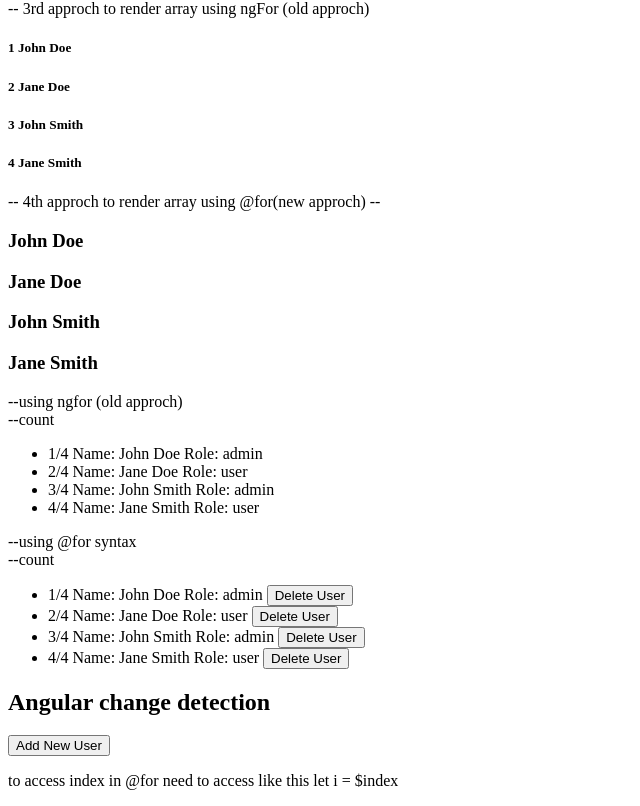
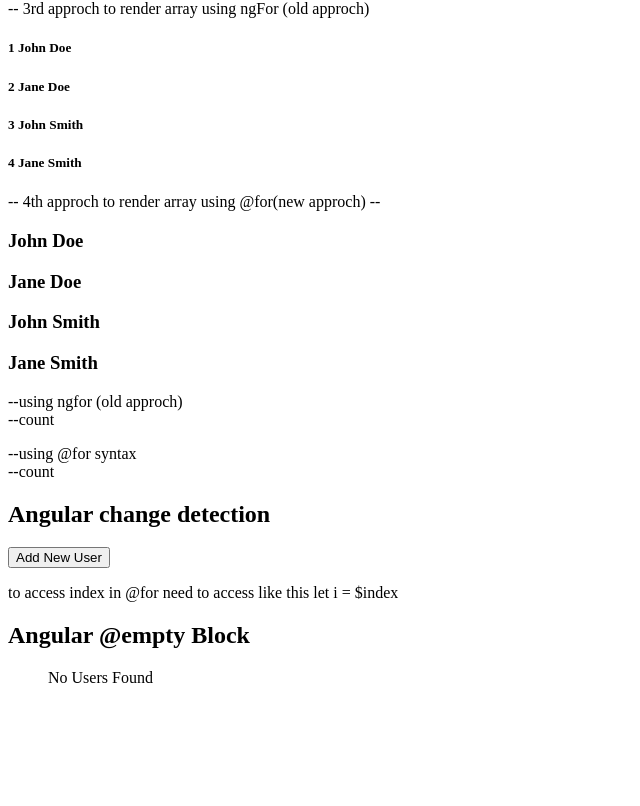
Before and after one commit to VishalMagdum/Angular-, an Angular app: page / in a window 1280 px wide. Shown: the part 3686-4492 px from the top of the page, without its empty margins (0-640 px from the left). After the commit the page ends 4389 px from the top, so only its background shows below. Built offline with nearby package versions, Linux system fonts and the light colour scheme.

Commit message:
@empty block for emptyt array

```diff
--- a/src/app/angular-directives/angular-directives.component.html
+++ b/src/app/angular-directives/angular-directives.component.html
@@ -142,4 +142,17 @@
   <h2>Angular change detection</h2>
   <button (click)="addUser()">Add New User</button>
   <p>to access index in &#64;for need to access like this let i = $index</p>
+
+  <h2>Angular &#64;empty Block</h2>
+
+  <ul>
+    @for(user of usersObj;track usersObj;let i =$index;let count = $count){
+    <li>
+      {{ user.id }}/{{ count }} Name: {{ user.name }} Role: {{ user.role }}
+      <button (click)="deleteUser(user)">Delete User</button>
+    </li>
+    }@empty {
+    <p>No Users Found</p>
+    }
+  </ul>
 </div>
--- a/src/app/angular-directives/angular-directives.component.ts
+++ b/src/app/angular-directives/angular-directives.component.ts
@@ -14,12 +14,7 @@ export class AngularDirectivesComponent {
   userName: string = 'John Doe';
   countLogin: number = 0;
   userRole: string = 'admin';
-  usersObj: Array<any> = [
-    { id: 1, name: 'John Doe', role: 'admin' },
-    { id: 2, name: 'Jane Doe', role: 'user' },
-    { id: 3, name: 'John Smith', role: 'admin' },
-    { id: 4, name: 'Jane Smith', role: 'user' },
-  ];
+  usersObj: Array<any> = [];
   users: string[] = ['John Doe', 'Jane Doe', 'John Smith', 'Jane Smith'];
   handleLogin() {
     this.countLogin++;
```
